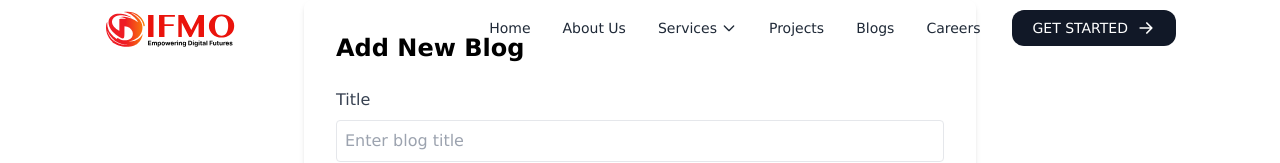
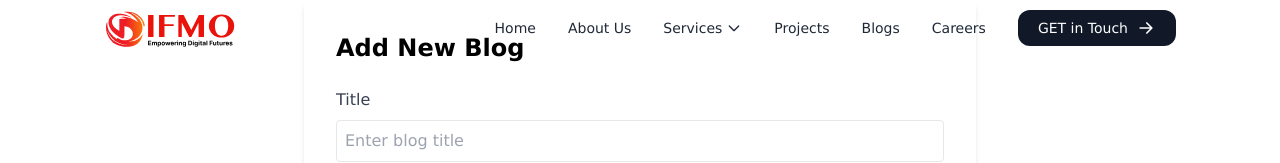
Before and after one commit to difmo/difmo, a Next.js app: page /admin/addblog in a window 1280 px wide. Shown: the top 163 px of the page. Built offline with nearby package versions, Linux system fonts and the light colour scheme.

Commit message:
Update Header.js

```diff
--- a/src/app/component/Header.js
+++ b/src/app/component/Header.js
@@ -124,7 +124,7 @@ const Header = () => {
             href="/contact-us"
             className="items-center justify-center hidden h-9 px-5 space-x-2 text-white hover:text-black transition-colors duration-300 bg-[#111827] rounded-xl md:flex hover:bg-slate-200"
           >
-            <p>GET STARTED</p>
+            <p>GET in Touch</p>
             <svg
               className="w-5 h-5 animate-bounce-right"
               fill="none"
```
